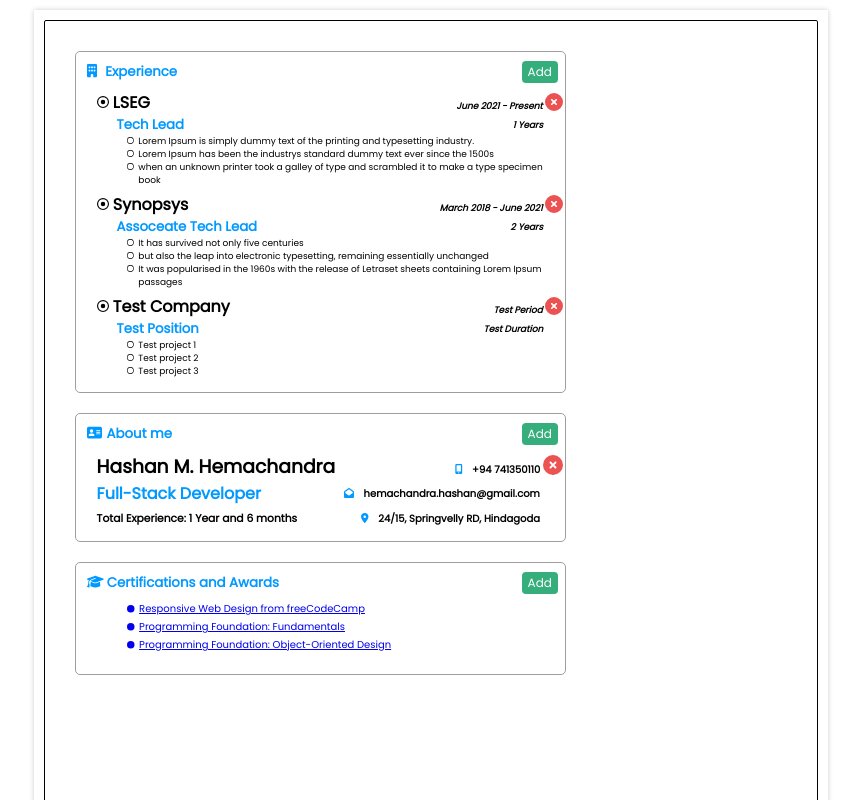
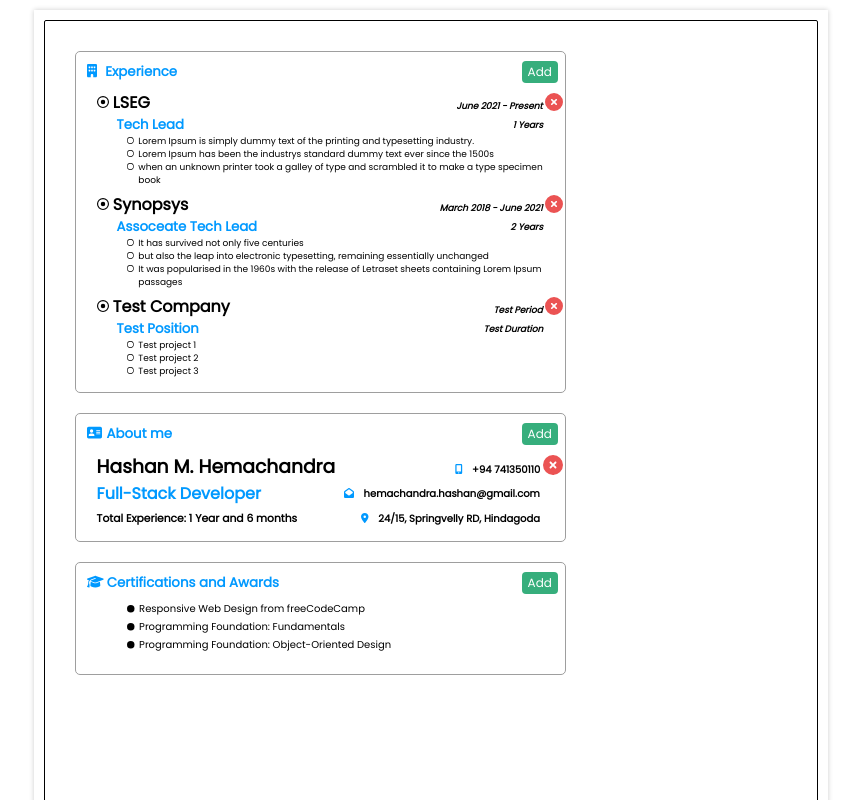
Before and after one commit to hmalindu1/resume-builder, an Angular app: page / in a window 1280 px wide. Shown: the top 800 px of the page, without its empty margins (209-1070 px from the left). Built offline with nearby package versions, Linux system fonts and the light colour scheme; data requests are answered from the project's data file.

Commit message:
<a> tag CSS added

```diff
--- a/src/app/components/cert-item/cert-item.component.css
+++ b/src/app/components/cert-item/cert-item.component.css
@@ -1,6 +1,5 @@
 .cert {
     padding: 2px 0px 0px 10px;
-    color: black;
     font-size: x-small;
     margin-left: 30px;
 }
@@ -12,3 +11,8 @@
 .cir {
     margin-right: 5px;
 }
+
+.cert a {
+    text-decoration: none;
+    color: black;
+}
```
